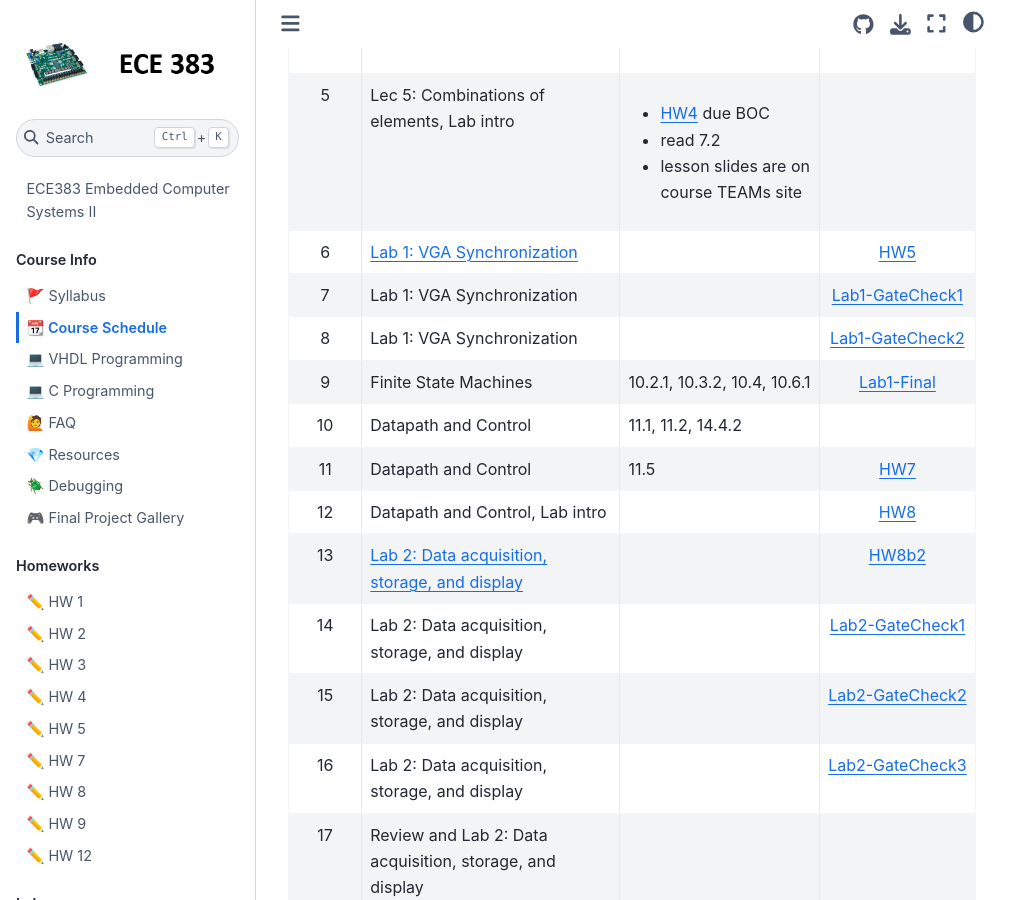
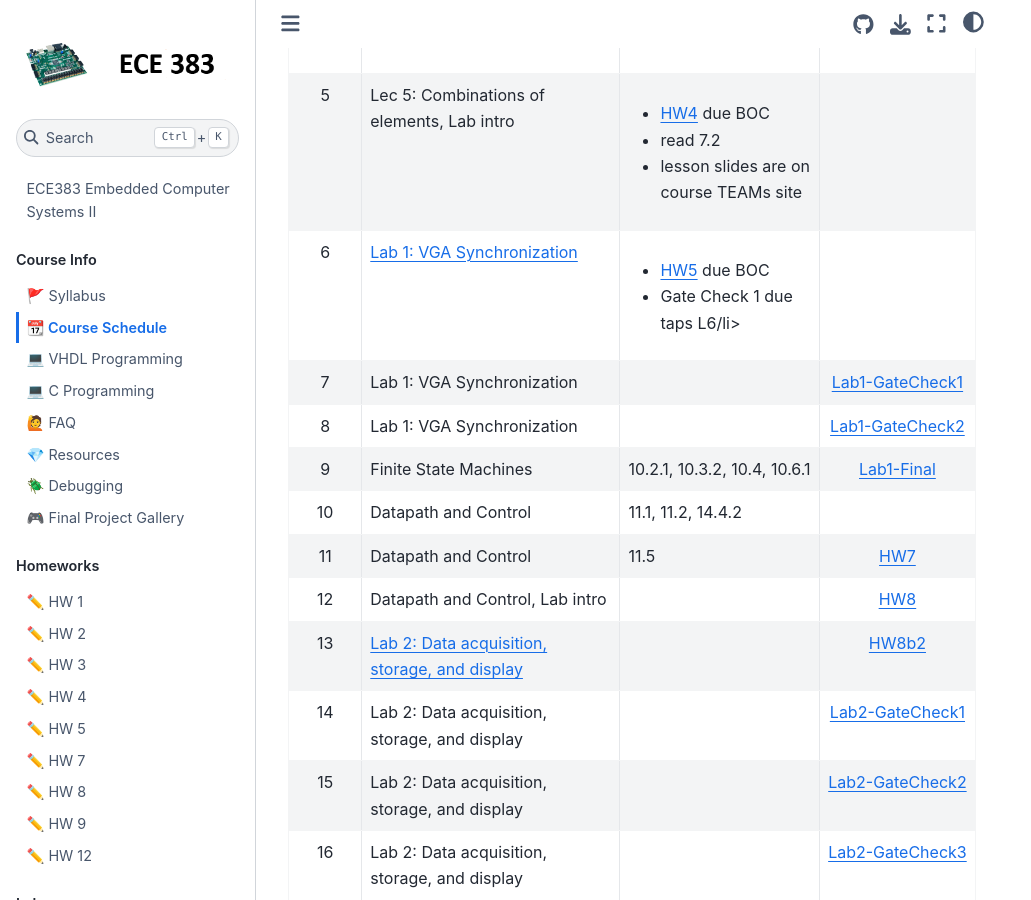
Before and after one commit to USAFA-ECE/ece383, a Jupyter Book: the page built from book/schedule.md, in a window 1280 px wide and 900 px high, scrolled down 897 px. Shown: the whole window, without its empty margins (0-1031 px from the left). Built offline with Jupyter Book 1.0.4 settings and Sphinx 7.4.7 and the Sphinx Book theme 1.1.4, drawn with Linux system fonts in a browser that asks for light colours; pages that are not in the unit, such as notebooks, are missing from menus.

Commit message:
Update schedule.md

```diff
--- a/book/schedule.md
+++ b/book/schedule.md
@@ -12,7 +12,7 @@
 | 3      | Lec 3: Combinational elements, unsigned, constraints file, synthesis | <ul><li>[HW2](Assignments/homework2.md) due BOC </li><li>read 3.5.4, 4.2.3, 4.3.1 </li><li>lesson slides are on course TEAMs site</li></ul> |    |
 | 4      | Lec 4: Sequential elements                       | <ul><li>[HW3](Assignments/homework3.md) due BOC </li><li>read 5.1,5.2,5.7,5.8 </li><li>lesson slides are on course TEAMs site</li></ul> |    |
 | 5      | Lec 5: Combinations of elements, Lab intro       | <ul><li>[HW4](Assignments/homework4.md) due BOC </li><li>read 7.2 </li><li>lesson slides are on course TEAMs site</li></ul> |    |
-| 6      | [Lab 1: VGA Synchronization](Assignments/lab1.md)|                      | [HW5](Assignments/homework5.md)       |
+| 6      | [Lab 1: VGA Synchronization](Assignments/lab1.md)|  <ul><li>[HW5](Assignments/homework5.md)  due BOC </li><li>Gate Check 1 due taps L6/li></ul>  |        |
 | 7      | Lab 1: VGA Synchronization                       |                      | [Lab1-GateCheck1](Assignments/lab1.md) |
 | 8      | Lab 1: VGA Synchronization                       |                      | [Lab1-GateCheck2](Assignments/lab1.md) |
 | 9      | Finite State Machines                            | 10.2.1, 10.3.2, 10.4, 10.6.1 | [Lab1-Final](Assignments/lab1.md) |
```
